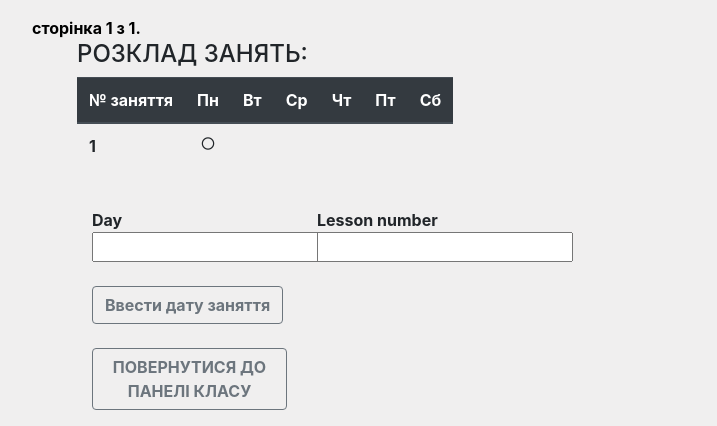
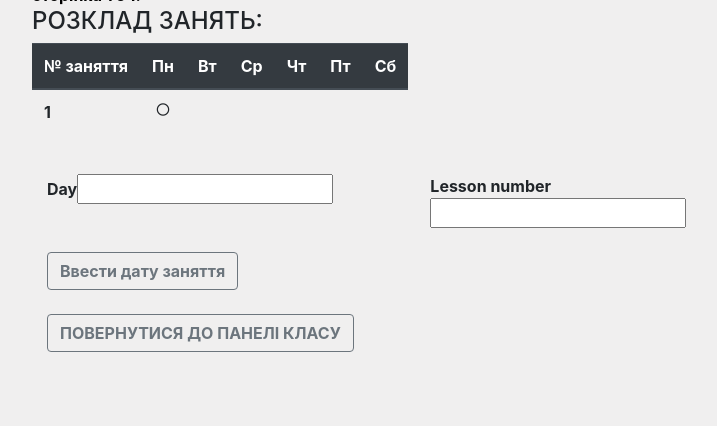
Before and after one commit to ilr00743/kursova, a Django app: template gradesbook/templates/gradesbook/managersubjectpanel.html in a window 1280 px wide. Shown: the part 926-1352 px from the top of the page, without its empty margins (53-770 px from the left). After the commit the page ends 1278 px from the top, so only its background shows below. Run offline with Django 3.2, Linux system fonts and the light colour scheme; the template is opened without the code that fills it: most values are stand-ins (such as "Sample title", 1, 10 or a date in 2020); form fields are guessed from the names that the template uses; some libraries are stand-ins or nearby versions.

Commit message:
Initial commit

```diff
--- a/gradesbook/templates/gradesbook/managersubjectpanel.html
+++ b/gradesbook/templates/gradesbook/managersubjectpanel.html
@@ -20,7 +20,7 @@
             </div>
             <br><br>
             <div class="row">
-              <div class="col-6">
+              <div class="col-10">
                 <div class="row">
                   <h3><b>{{subject.name}}</b> у класі: <b>{{class.name}}</b>&nbsp;&nbsp;<a class="btn btn-outline-dark"  onclick="return confirm('Ви впевнені, що хочете видалити цей предмет?')" href="{% url 'gradesbook:del_subject' class.unique_code subject.unique_code %}"> <b>ВИДАЛИТИ ПРЕДМЕТ</b> </a></h3>
                 </div>
@@ -152,7 +152,7 @@
                     </div>
                 </div>
               </div>
-            <div class="col-10 offset-1">
+            <div class="col-10">
               <div class="row">
                 <h4>РОЗКЛАД ЗАНЯТЬ:</h4>
               </div>
```
